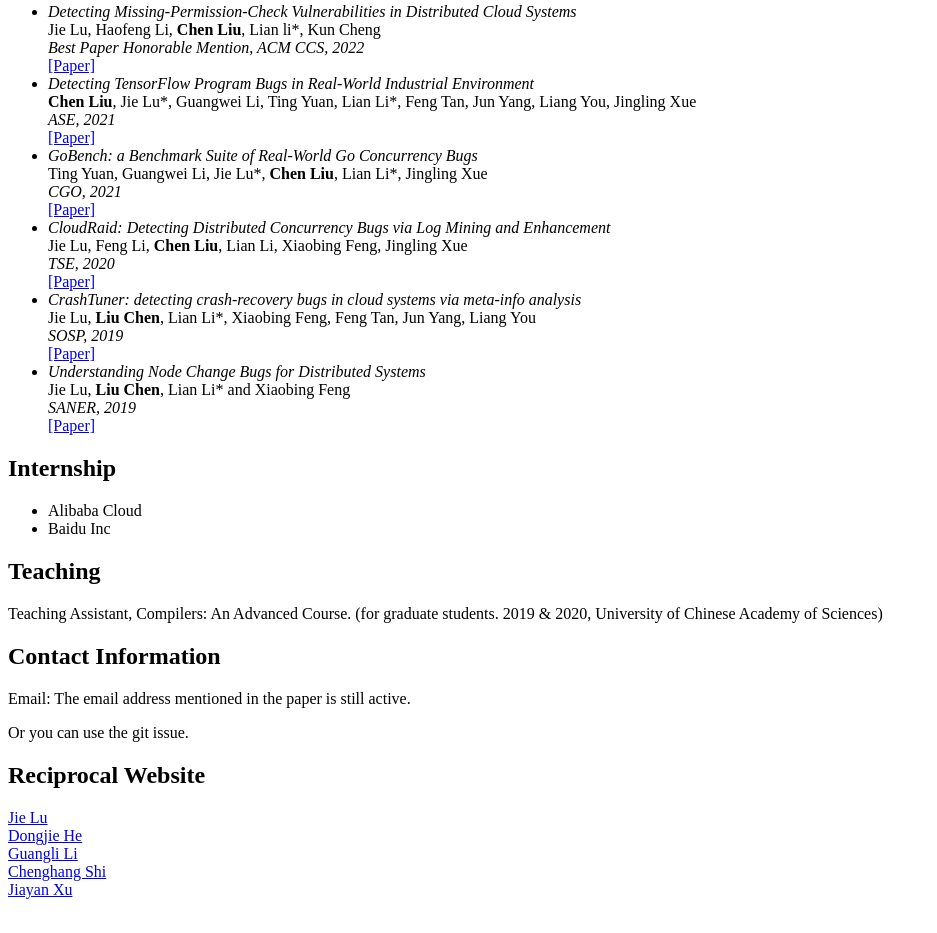
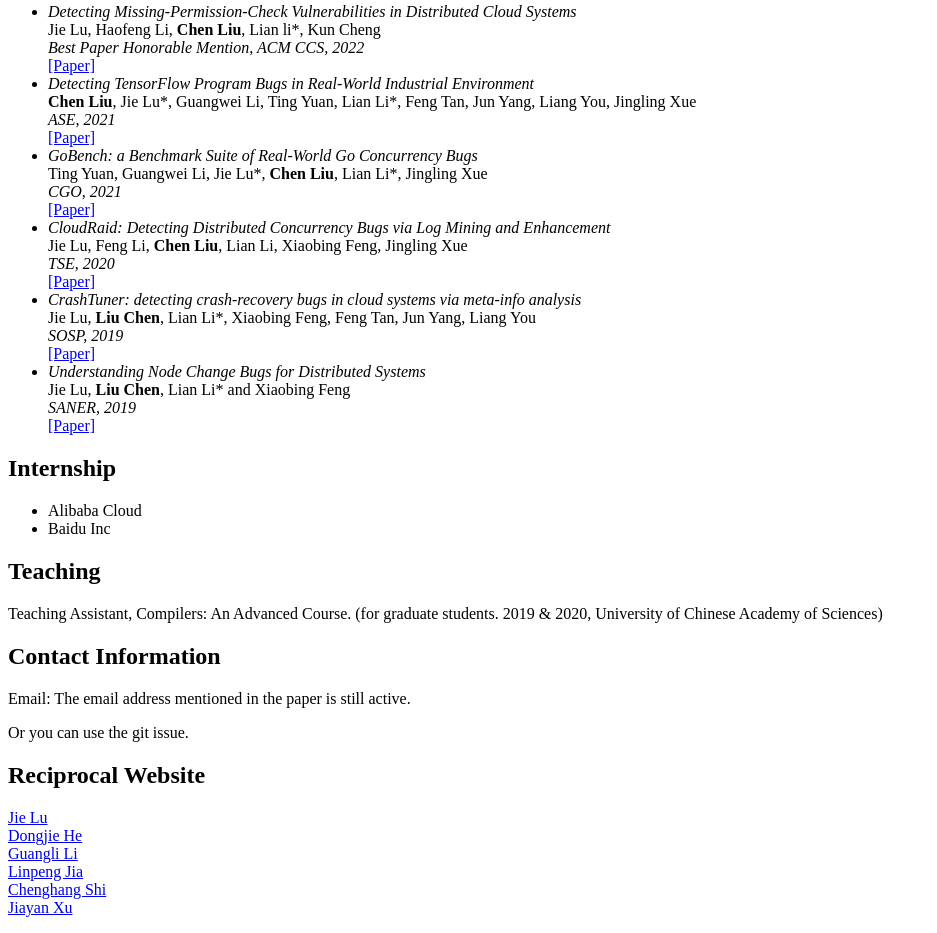
Before and after one commit to bremazoy/bremazoy.github.io, a plain HTML site: page index.html in a window 1280 px wide. Shown: the part 435-1368 px from the top of the page, without its empty margins (0-937 px from the left). Drawn offline with Linux system fonts and the light colour scheme.

Commit message:
Update index.html

```diff
--- a/index.html
+++ b/index.html
@@ -149,6 +149,7 @@
         <a href="http://lujie.ac.cn/">Jie Lu</a><br />
         <a href="https://dongjiehe.github.io/#home">Dongjie He</a><br />
         <a href="https://liguangli.me/">Guangli Li</a><br />
+        <a href="https://scholar.google.com/citations?user=03jw1vAAAAAJ&hl=zh-CN">Linpeng Jia</a><br />
         <a href="https://enochii.github.io/">Chenghang Shi</a><br />
         <a href="https://academician.ac.cn/">Jiayan Xu</a><br />
       </p>
```
